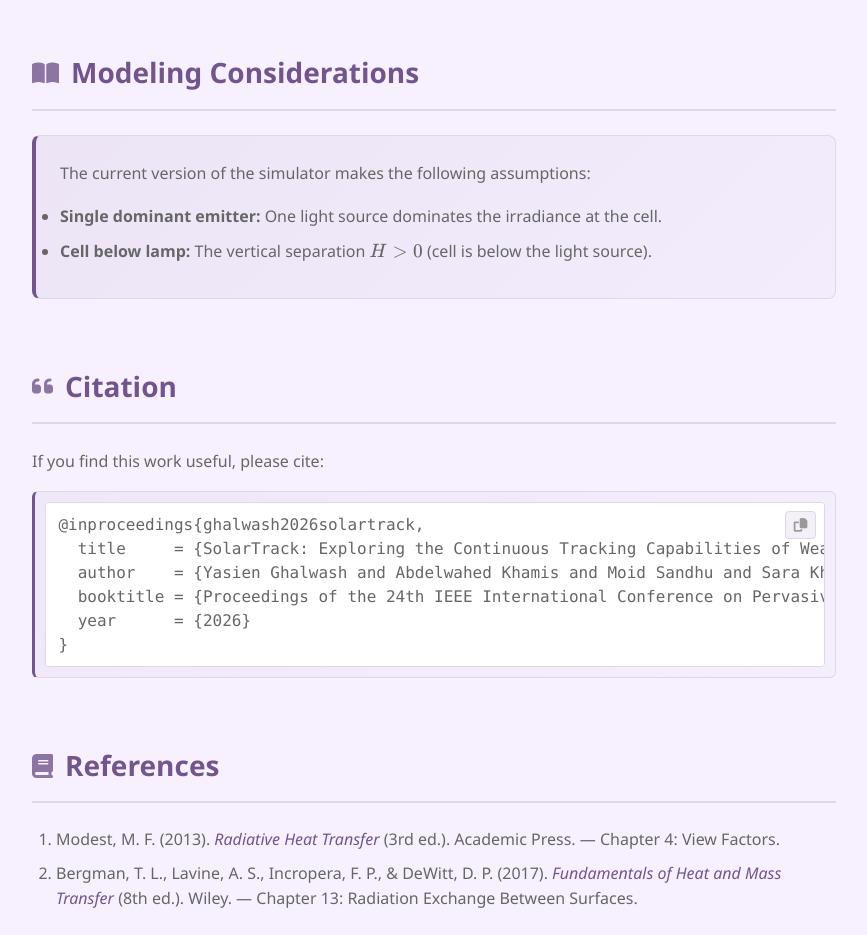
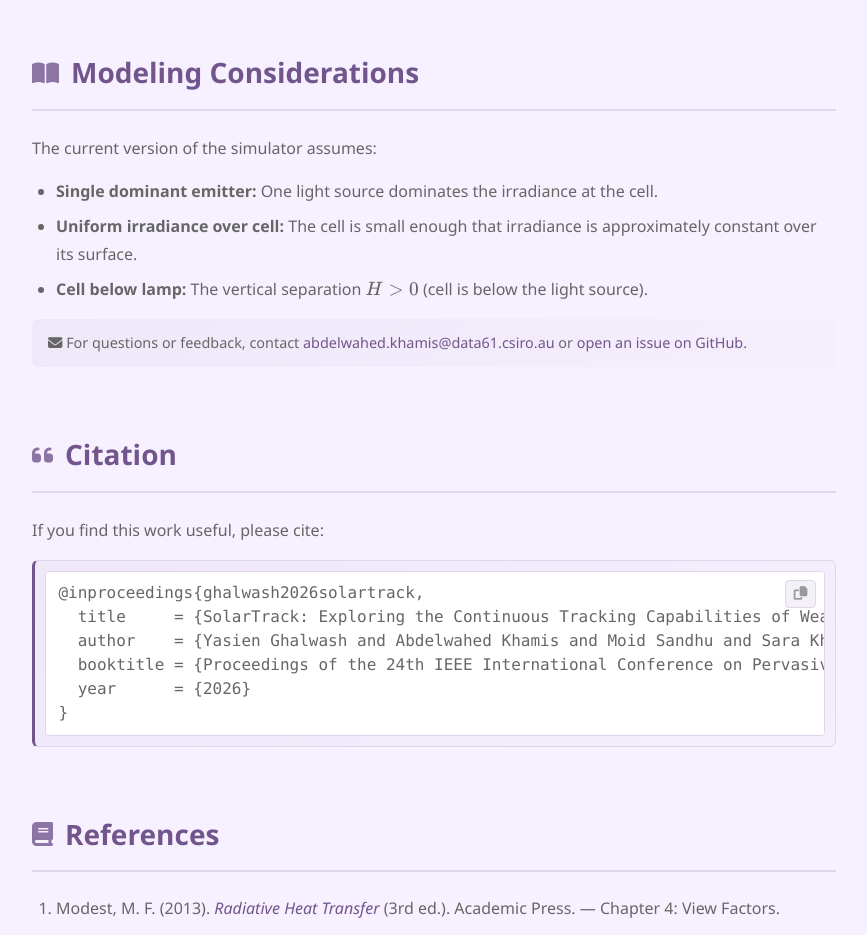
Before and after one commit to solar-track/solar-track.github.io, a website: page public/help.html in a window 1280 px wide. Shown: the part 9800-10735 px from the top of the page, without its empty margins (276-1143 px from the left). Drawn offline with nearby package versions, Linux system fonts and the light colour scheme.

Commit message:
Update Modeling Considerations with contact info
- Restore uniform irradiance assumption (without equation)
- Simplify to plain list (not info-box)
- Add email and GitHub issues link for feedback

```diff
--- a/public/help.html
+++ b/public/help.html
@@ -732,13 +732,17 @@
                 <section id="theory" class="help-section">
                     <h2><i class="fas fa-book-open"></i> Modeling Considerations</h2>
 
-                    <div class="info-box">
-                        <p>The current version of the simulator makes the following assumptions:</p>
-                        <ul>
-                            <li><strong>Single dominant emitter:</strong> One light source dominates the irradiance at the cell.</li>
-                            <li><strong>Cell below lamp:</strong> The vertical separation $H > 0$ (cell is below the light source).</li>
-                        </ul>
-                    </div>
+                    <p>The current version of the simulator assumes:</p>
+                    <ul>
+                        <li><strong>Single dominant emitter:</strong> One light source dominates the irradiance at the cell.</li>
+                        <li><strong>Uniform irradiance over cell:</strong> The cell is small enough that irradiance is approximately constant over its surface.</li>
+                        <li><strong>Cell below lamp:</strong> The vertical separation $H > 0$ (cell is below the light source).</li>
+                    </ul>
+                    <p class="model-note">
+                        <i class="fas fa-envelope"></i> For questions or feedback, contact
+                        <a href="mailto:abdelwahed.khamis@data61.csiro.au">abdelwahed.khamis@data61.csiro.au</a>
+                        or <a href="https://github.com/solar-track/solar-track.github.io/issues" target="_blank">open an issue on GitHub</a>.
+                    </p>
                 </section>
 
                 <!-- Geometry (a, H) -->
```
